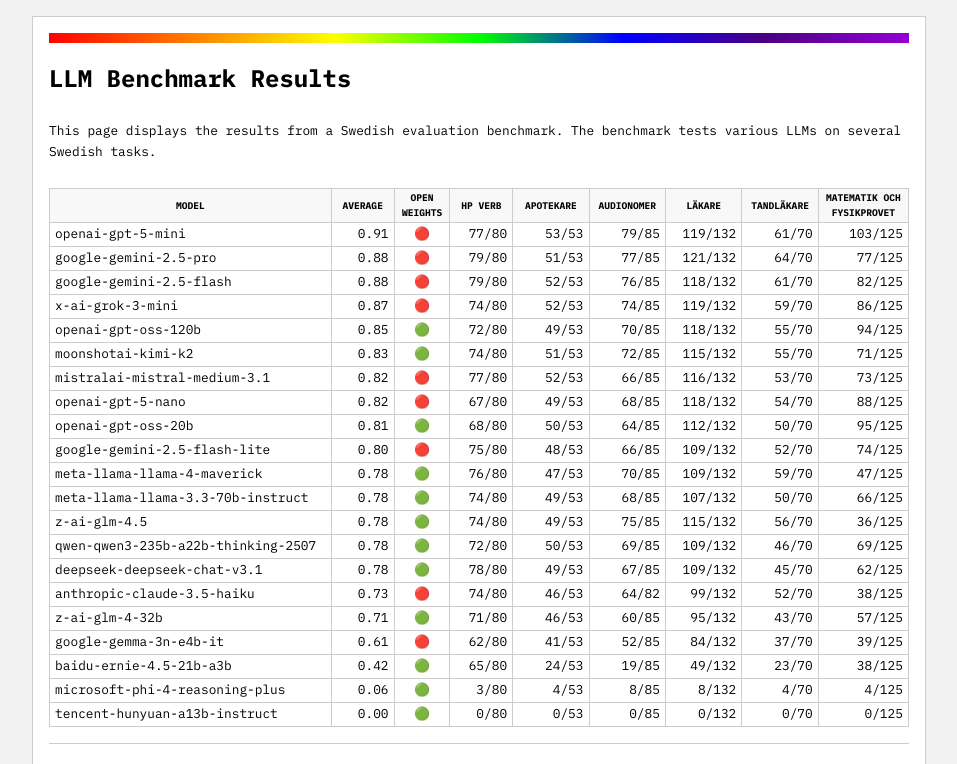
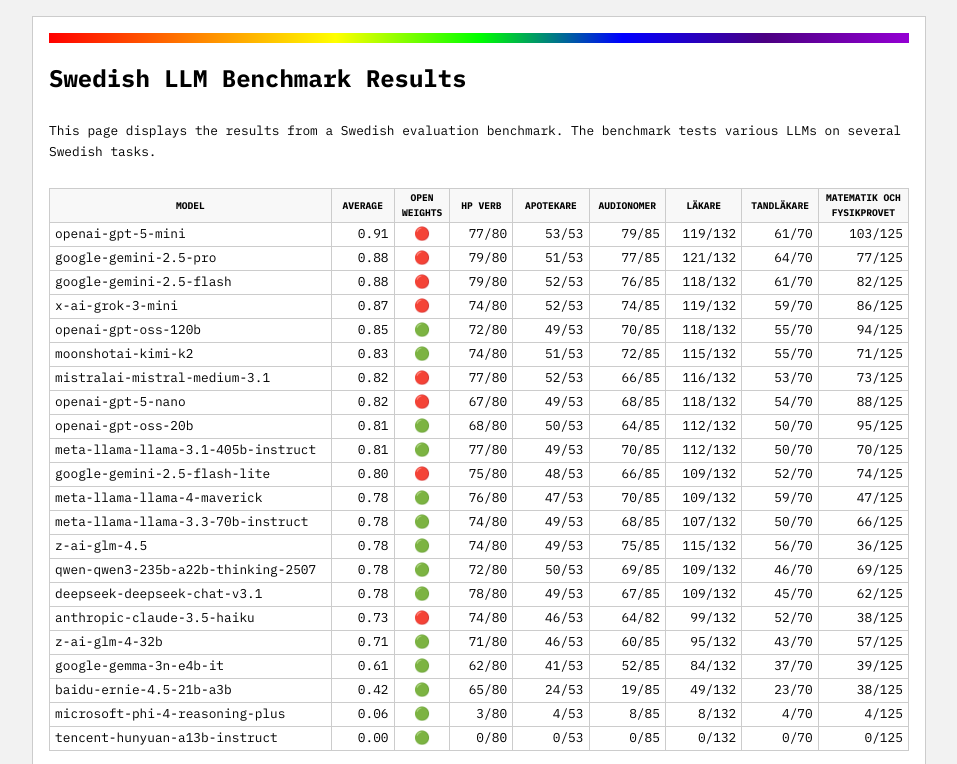
Before and after one commit to ekgren/aiskolprov, a plain HTML site: page index.html in a window 1280 px wide. Shown: the top 764 px of the page, without its empty margins (161-1118 px from the left). Drawn offline with Linux system fonts and the light colour scheme.

Commit message:
added llama 405b

```diff
--- a/index.html
+++ b/index.html
@@ -12,7 +12,7 @@
 <body>
     <div class="container">
         <div class="header-accent"></div>
-        <h1>LLM Benchmark Results</h1>
+        <h1>Swedish LLM Benchmark Results</h1>
         <div class="intro">
             <p>This page displays the results from a Swedish evaluation benchmark. The benchmark tests various LLMs on several Swedish tasks.</p>
         </div>
@@ -121,12 +121,13 @@
                 "deepseek-deepseek-chat-v3.1": '🟢',
                 'meta-llama-llama-4-maverick': '🟢',
                 'meta-llama-llama-3.3-70b-instruct': '🟢',
+                'meta-llama-llama-3.1-405b-instruct': '🟢',
                 'tencent-hunyuan-a13b-instruct': '🟢',
                 'moonshotai-kimi-k2': '🟢',
                 'google-gemini-2.5-pro': '🔴',
                 'google-gemini-2.5-flash': '🔴',
                 'google-gemini-2.5-flash-lite': '🔴',
-                'google-gemma-3n-e4b-it': '🔴',
+                'google-gemma-3n-e4b-it': '🟢',
                 'z-ai-glm-4.5': '🟢',
                 'z-ai-glm-4-32b': '🟢',
                 'baidu-ernie-4.5-21b-a3b': '🟢',
--- /dev/null
+++ b/results/ekgren-swedish_skolprov_all_meta-llama-llama-3.1-405b-instruct_grades.json
@@ -0,0 +1 @@
+{"sampled_model_name": "meta-llama/llama-3.1-405b-instruct", "2024-10-20": {"points": 77, "total": 80}, "kunskapsprov_läkare_2024-11-26_mcq-140": {"points": 112, "total": 132}, "kunskapsprov_tandläkare_TDL-2411": {"points": 50, "total": 70}, "kunskapsprov_audionomer_2023-10-17-teoretiskt-delprov": {"points": 70, "total": 85}, "kunskapsprov_apotekare_2024-01-23_del_a": {"points": 49, "total": 53}, "matematik_och_fysikprovet": {"points": 70, "total": 125}}
```
Also changed, not shown: results/manifest.json, 2 other files.
